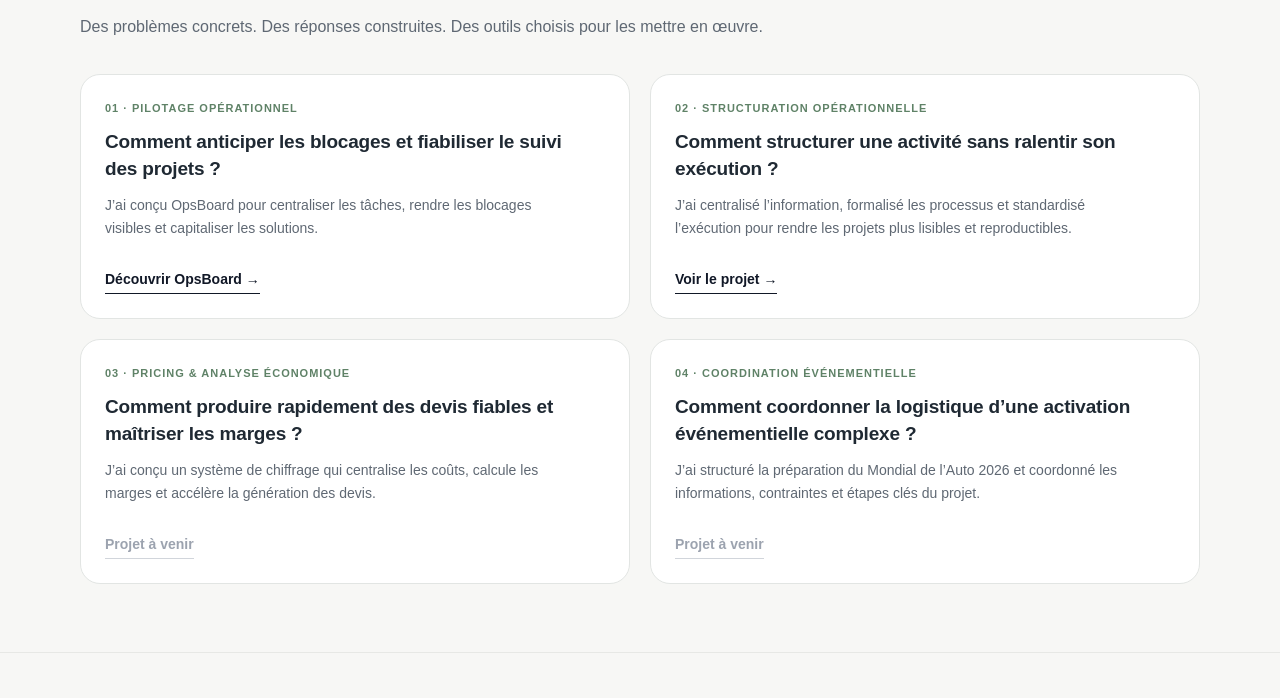
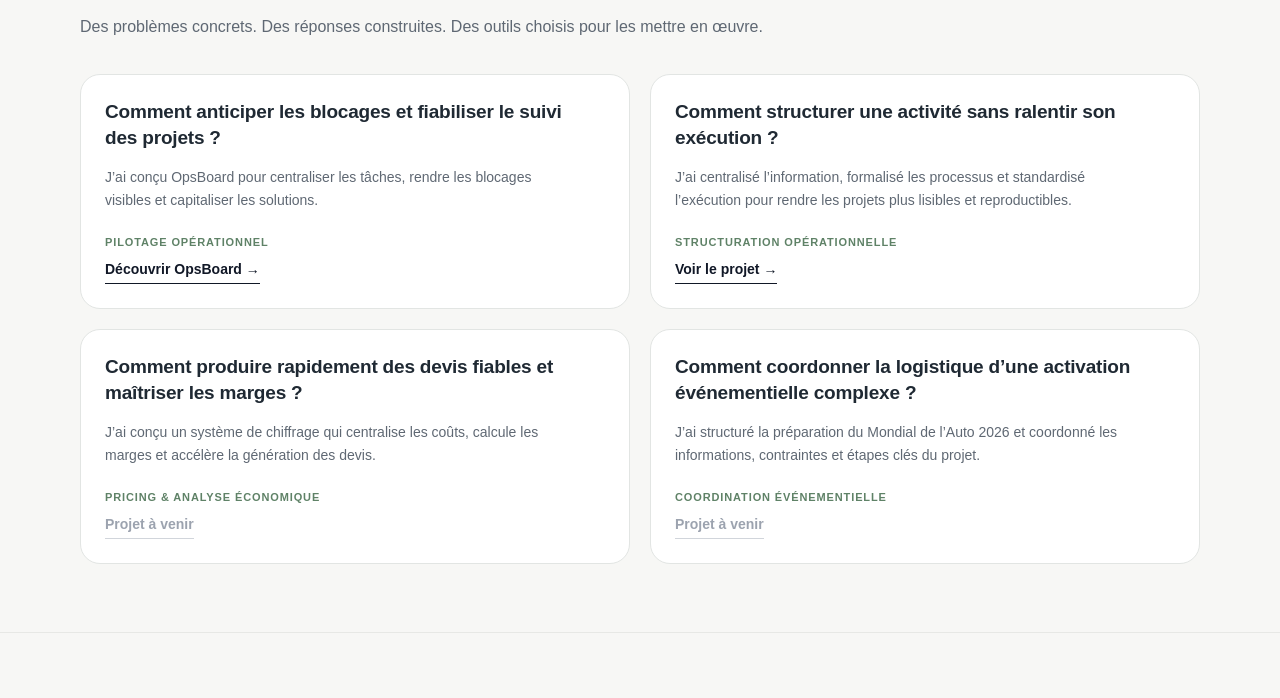
Before and after one commit to younesrizk2000-png/portfolio, a plain HTML site: page index.html in a window 1280 px wide. Shown: the part 700-1398 px from the top of the page. Drawn offline with Linux system fonts and the light colour scheme.

Commit message:
Update index.html

```diff
--- a/index.html
+++ b/index.html
@@ -209,16 +209,8 @@
       padding: 24px;
       display: flex;
       flex-direction: column;
-      gap: 12px;
-      min-height: 245px;
-    }
-
-    .project-number {
-      font-size: 11px;
-      font-weight: 700;
-      color: #5f8267;
-      letter-spacing: 0.09em;
-      text-transform: uppercase;
+      gap: 14px;
+      min-height: 235px;
     }
 
     .project-card h3 {
@@ -236,8 +228,23 @@
       max-width: 470px;
     }
 
+    .project-footer {
+      margin-top: auto;
+      display: flex;
+      flex-direction: column;
+      align-items: flex-start;
+      gap: 7px;
+    }
+
+    .project-category {
+      font-size: 11px;
+      color: #5f8267;
+      font-weight: 700;
+      letter-spacing: 0.08em;
+      text-transform: uppercase;
+    }
+
     .project-link {
-      margin-top: auto;
       display: inline-block;
       width: fit-content;
       text-decoration: none;
@@ -317,12 +324,14 @@
       max-width: 690px;
     }
 
-    .degree-line {
-      display: block;
+    .degree-list {
+      display: flex;
+      flex-direction: column;
+      gap: 4px;
     }
 
-    .degree-line + .degree-line {
-      margin-top: 4px;
+    .degree-list span {
+      display: block;
     }
 
     .company-link {
@@ -525,10 +534,6 @@
 
           <article class="project-card">
 
-            <div class="project-number">
-              01 · Pilotage opérationnel
-            </div>
-
             <h3>
               Comment anticiper les blocages et fiabiliser le suivi des projets ?
             </h3>
@@ -538,6 +543,12 @@
               rendre les blocages visibles et capitaliser les solutions.
             </p>
 
+            <div class="project-footer">
+
+              <div class="project-category">
+                Pilotage opérationnel
+              </div>
+
               <a
                 class="project-link"
                 href="opsboard.html"
@@ -545,15 +556,13 @@
                 Découvrir OpsBoard →
               </a>
 
+            </div>
+
           </article>
 
           <!-- PROJET 02 -->
 
           <article class="project-card">
-
-            <div class="project-number">
-              02 · Structuration opérationnelle
-            </div>
 
             <h3>
               Comment structurer une activité sans ralentir son exécution ?
@@ -561,9 +570,15 @@
 
             <p class="project-answer">
               J’ai centralisé l’information, formalisé les processus
-              et standardisé l’exécution pour rendre les projets plus lisibles
-              et reproductibles.
+              et standardisé l’exécution pour rendre les projets
+              plus lisibles et reproductibles.
             </p>
+
+            <div class="project-footer">
+
+              <div class="project-category">
+                Structuration opérationnelle
+              </div>
 
               <a
                 class="project-link"
@@ -572,15 +587,13 @@
                 Voir le projet →
               </a>
 
+            </div>
+
           </article>
 
           <!-- PROJET 03 -->
 
           <article class="project-card">
-
-            <div class="project-number">
-              03 · Pricing & analyse économique
-            </div>
 
             <h3>
               Comment produire rapidement des devis fiables et maîtriser les marges ?
@@ -591,19 +604,23 @@
               calcule les marges et accélère la génération des devis.
             </p>
 
+            <div class="project-footer">
+
+              <div class="project-category">
+                Pricing & analyse économique
+              </div>
+
               <span class="project-link disabled">
                 Projet à venir
               </span>
+
+            </div>
 
           </article>
 
           <!-- PROJET 04 -->
 
           <article class="project-card">
-
-            <div class="project-number">
-              04 · Coordination événementielle
-            </div>
 
             <h3>
               Comment coordonner la logistique d’une activation événementielle complexe ?
@@ -614,9 +631,17 @@
               et coordonné les informations, contraintes et étapes clés du projet.
             </p>
 
+            <div class="project-footer">
+
+              <div class="project-category">
+                Coordination événementielle
+              </div>
+
               <span class="project-link disabled">
                 Projet à venir
               </span>
+
+            </div>
 
           </article>
 
@@ -670,14 +695,16 @@
                 Aix-Marseille Université
               </h3>
 
-              <p>
-                <span class="degree-line">
+              <p class="degree-list">
+
+                <span>
                   <strong>Master 1</strong> — Économie des Marchés et des Entreprises
                 </span>
 
-                <span class="degree-line">
+                <span>
                   <strong>Master 2</strong> — Spécialisation en Création d’Entreprise
                 </span>
+
               </p>
 
             </div>
```
Lines whose indentation alone changed are shown as unchanged.
